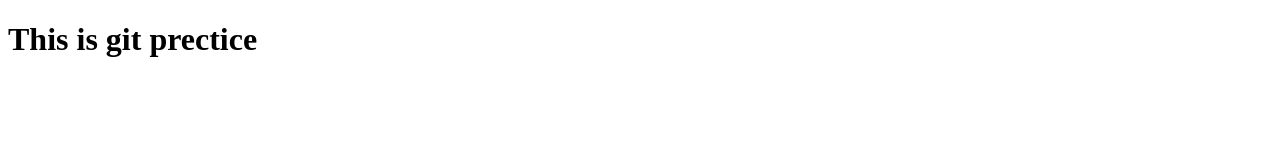
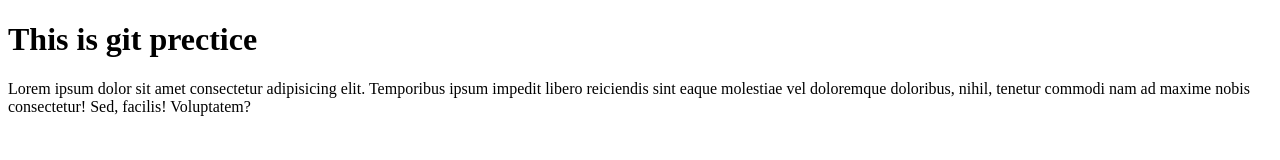
Before and after one commit to EliyasMiah/git-practice, a plain HTML site: page index.html in a window 1280 px wide. Drawn offline with Linux system fonts and the light colour scheme.

Commit message:
new commit

```diff
--- a/index.html
+++ b/index.html
@@ -7,5 +7,9 @@
 </head>
 <body>
     <h1>This is git prectice</h1>
+    <p>Lorem ipsum dolor sit amet consectetur adipisicing elit. Temporibus
+     ipsum impedit libero reiciendis sint eaque molestiae vel doloremque
+     doloribus, nihil, tenetur commodi nam ad maxime nobis consectetur! Sed,
+     facilis! Voluptatem?</p>
 </body>
 </html>
```
